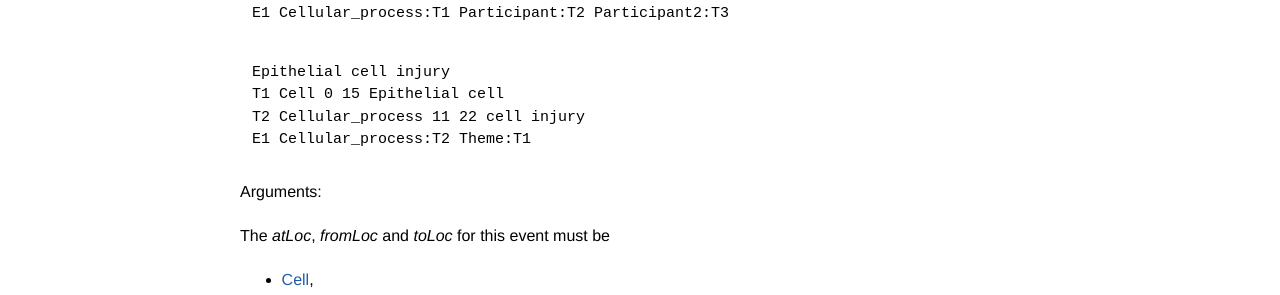
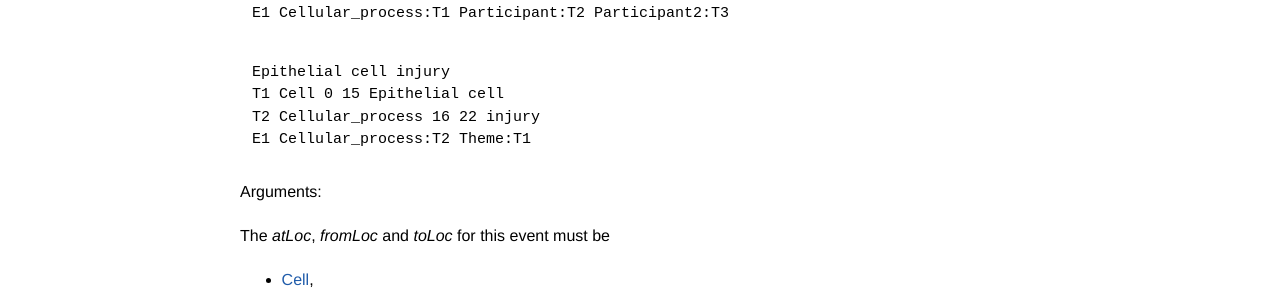
Before and after one commit to ezcatdb/molbiol_lung_corpus-guidelines, a Jekyll site: the page built from _event/Cellular_process.md, in a window 1280 px wide. Shown: the part 635-930 px from the top of the page. Built offline with Jekyll 4.4.1, drawn with Linux system fonts in a browser that asks for light colours.

Commit message:
corrected sample sentence in _event/Cellular_process.md

```diff
--- a/_event/Cellular_process.md
+++ b/_event/Cellular_process.md
@@ -32,7 +32,7 @@ E1 Cellular_process:T1 Participant:T2 Participant2:T3
 ~~~ ann
 Epithelial cell injury
 T1 Cell 0 15 Epithelial cell
-T2 Cellular_process 11 22 cell injury
+T2 Cellular_process 16 22 injury
 E1 Cellular_process:T2 Theme:T1
 ~~~
 
```
